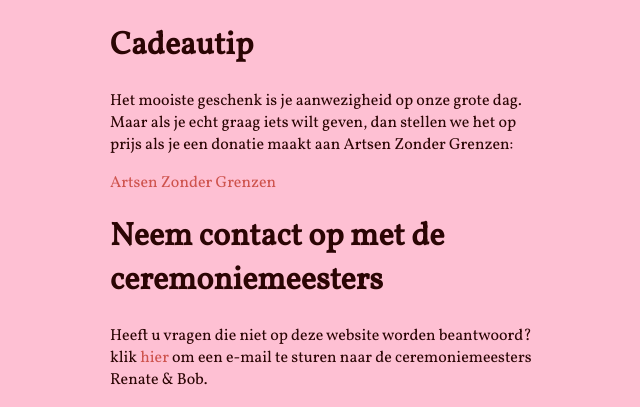
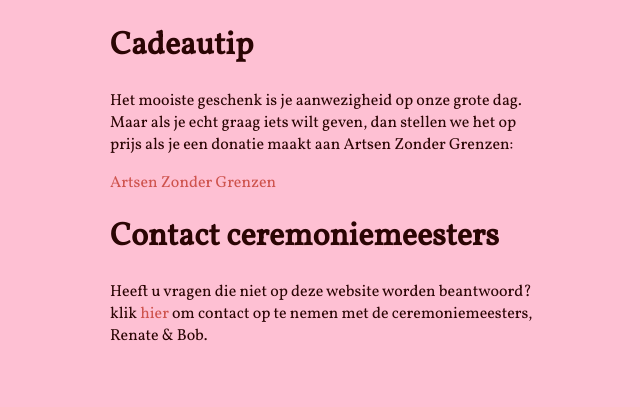
Before and after one commit to bobvanluijt/tosja-richard, a Jekyll site: the page built from index-nl.md, in a window 1280 px wide and 900 px high, scrolled down 1355 px, cut to the strip 493-900 px from the top of the window. Shown: the whole strip, without its empty margins (548-1188 px from the left). Built offline with Jekyll 4.4.1, drawn with Linux system fonts in a browser that asks for light colours; nearby versions of some CDN libraries; comment, search, counter and statistics services are not loaded; after the commit the page ends 2211 px from its top, so only the background shows below that; some of the changed text lies outside the part shown.

Commit message:
Update index-nl.md

```diff
--- a/index-nl.md
+++ b/index-nl.md
@@ -9,7 +9,7 @@ layout: base-NL
 - [Over de huwelijksceremonie](#over-de-huwelijksceremonie)
 - [Over de receptie](#over-de-receptie)
 - [Cadeautip](#cadeautip)
-- [Neem contact op met de ceremoniemeesters](#neem-contact-op-met-de-ceremoniemeesters)
+- [Contact ceremoniemeesters](#neem-contact-op-met-de-ceremoniemeesters)
 
 # Datum & RSVP
 
@@ -51,6 +51,6 @@ Het mooiste geschenk is je aanwezigheid op onze grote dag. Maar als je echt graa
 [Artsen Zonder Grenzen](https://form.artsenzondergrenzen.nl/doe-een-gift?gclid=EAIaIQobChMIm77c9dTv3gIVUOh3Ch3ofwBvEAAYASAAEgJGfPD_BwE)
 
 
-# Neem contact op met de ceremoniemeesters
+# Contact ceremoniemeesters
 
-Heeft u vragen die niet op deze website worden beantwoord? klik [hier](mailto:wedding@tosja-richard.com) om een e-mail te sturen naar de ceremoniemeesters Renate & Bob.
+Heeft u vragen die niet op deze website worden beantwoord? klik [hier](mailto:wedding@tosja-richard.com) om contact op te nemen met de ceremoniemeesters, Renate & Bob.
```
